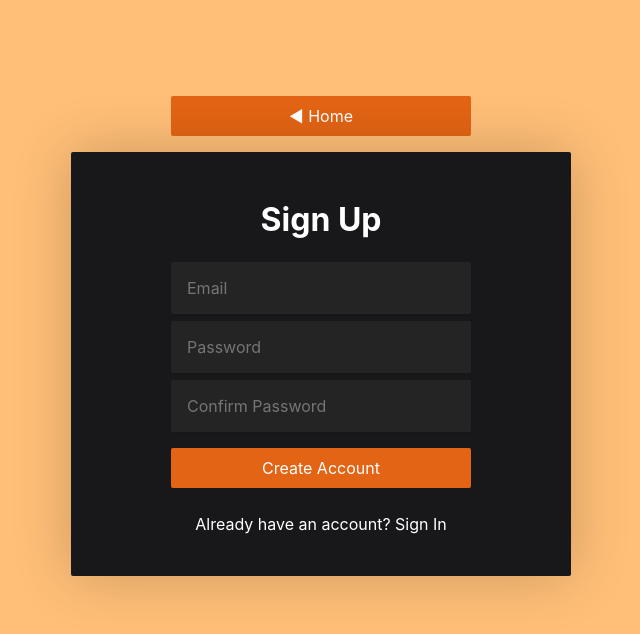
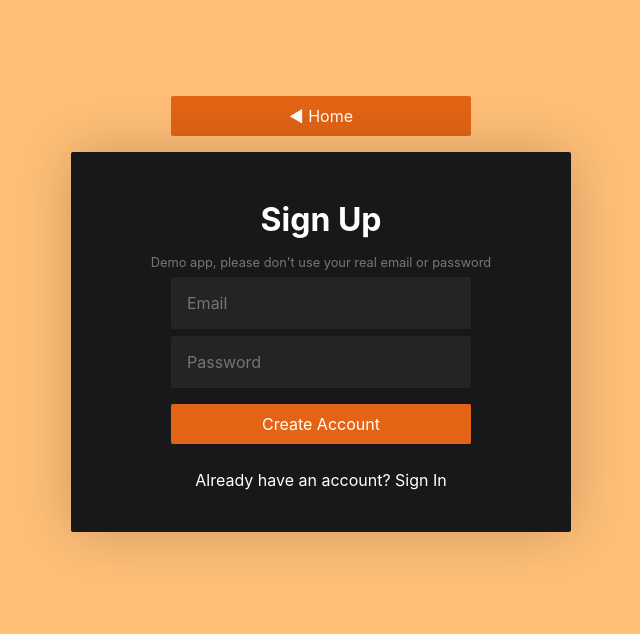
Before and after one commit to mmvergara/react-firebase-auth-template, a React (Vite) app: page /auth/sign-up in a window 1280 px wide. Shown: the top 634 px of the page, without its empty margins (319-959 px from the left). Built offline with nearby package versions, Linux system fonts and the light colour scheme; no server answers.

Commit message:
Remove confirmPassword field and add disclaimer message

```diff
--- a/src/pages/auth/SignUpPage.tsx
+++ b/src/pages/auth/SignUpPage.tsx
@@ -18,7 +18,6 @@ const SignUpPage = () => {
   const [formValues, setFormValues] = useState({
     email: "",
     password: "",
-    confirmPassword: "",
   });
 
   const handleInputChange = (e: React.ChangeEvent<HTMLInputElement>) => {
@@ -46,6 +45,15 @@ const SignUpPage = () => {
       </Link>
       <form className="main-container" onSubmit={handleSubmit}>
         <h1 className="header-text">Sign Up</h1>
+        <p
+          style={{
+            textAlign: "center",
+            fontSize: "0.8rem",
+            color: "#777",
+          }}
+        >
+          Demo app, please don't use your real email or password
+        </p>
         <input
           name="email"
           onChange={handleInputChange}
@@ -58,12 +66,6 @@ const SignUpPage = () => {
           type="password"
           placeholder="Password"
         />
-        <input
-          name="confirmPassword"
-          onChange={handleInputChange}
-          type="password"
-          placeholder="Confirm Password"
-        />
         <button type="submit">Create Account</button>
         <Link className="auth-link" to="/auth/sign-in">
           Already have an account? Sign In
```
